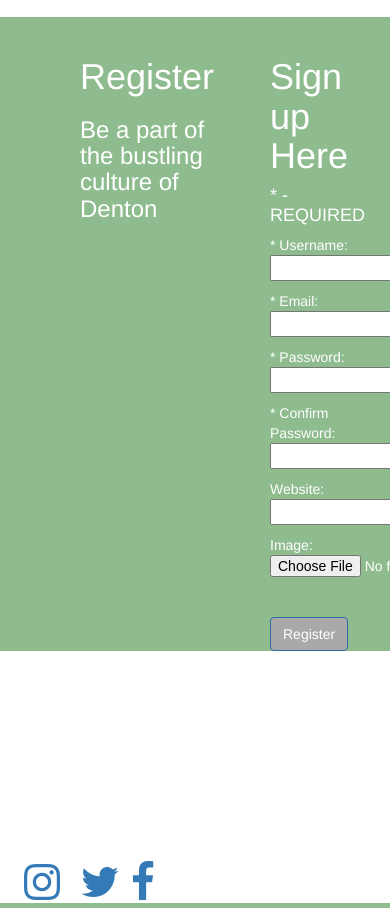
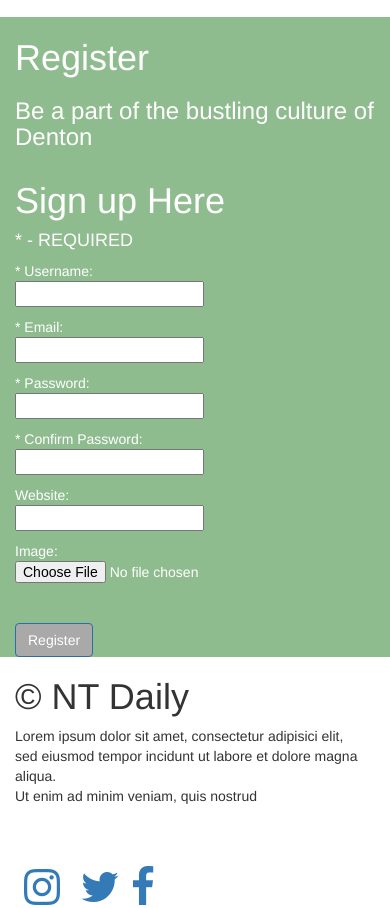
Before and after one commit to ZacharyLangley/TheMAT, a Django app: page /register/ in a window 390 px wide; the page is wider, and only the part inside the window is pictured. Shown: the part 54-962 px from the top of that part. Run offline with Django 3.2, Linux system fonts and the light colour scheme; parts of the project's set-up code (start-up, migrations or seed data) failed here and were passed over; some libraries are stand-ins or nearby versions.

Commit message:
Register and add event page more mobile friendly html

```diff
--- a/themat/scheduler/templates/register.html
+++ b/themat/scheduler/templates/register.html
@@ -1,24 +1,18 @@
 {% extends "base.html" %}
 
 {% block body_block %}
-<body style="color:white">
-<div class="section" style="background-color: darkseagreen">
+<div class="section" style="background-color: darkseagreen; color: white">
   <div class="container">
-
-    <br />
-    <div class="col-xs-8">
-        <div class="col-xs-2"></div>
-
-        <div class="col-xs-10">
+    <div class="row">
+      <div class="col-md-1"></div>
+      <div class="col-md-5">
         <h1>Register</h1>
         <h3>Be a part of the bustling culture of Denton</h3>
       </div>
-
-    </div>
-    <div class="col-xs-4">
+      <div class="col-md-2"></div>
+      <div class="col-md-4">
         {% if registered %}
           <p> Thank you for registering.</p>
-
           <p><a href="/login/">Login</a></p>
         {% else %}
           {% if user.is_authenticated %}
@@ -51,4 +45,6 @@
       </div>
     </div>
   </div>
+</div>
+
 {% endblock  %}
```
Also changed, not shown: themat/scheduler/templates/add_event.html (+6 -16 lines), themat/scheduler/migrations/0017_auto_20170503_1957.py (added), themat/scheduler/migrations/0018_auto_20170503_2002.py (added). Lines whose indentation alone changed are shown as unchanged.
